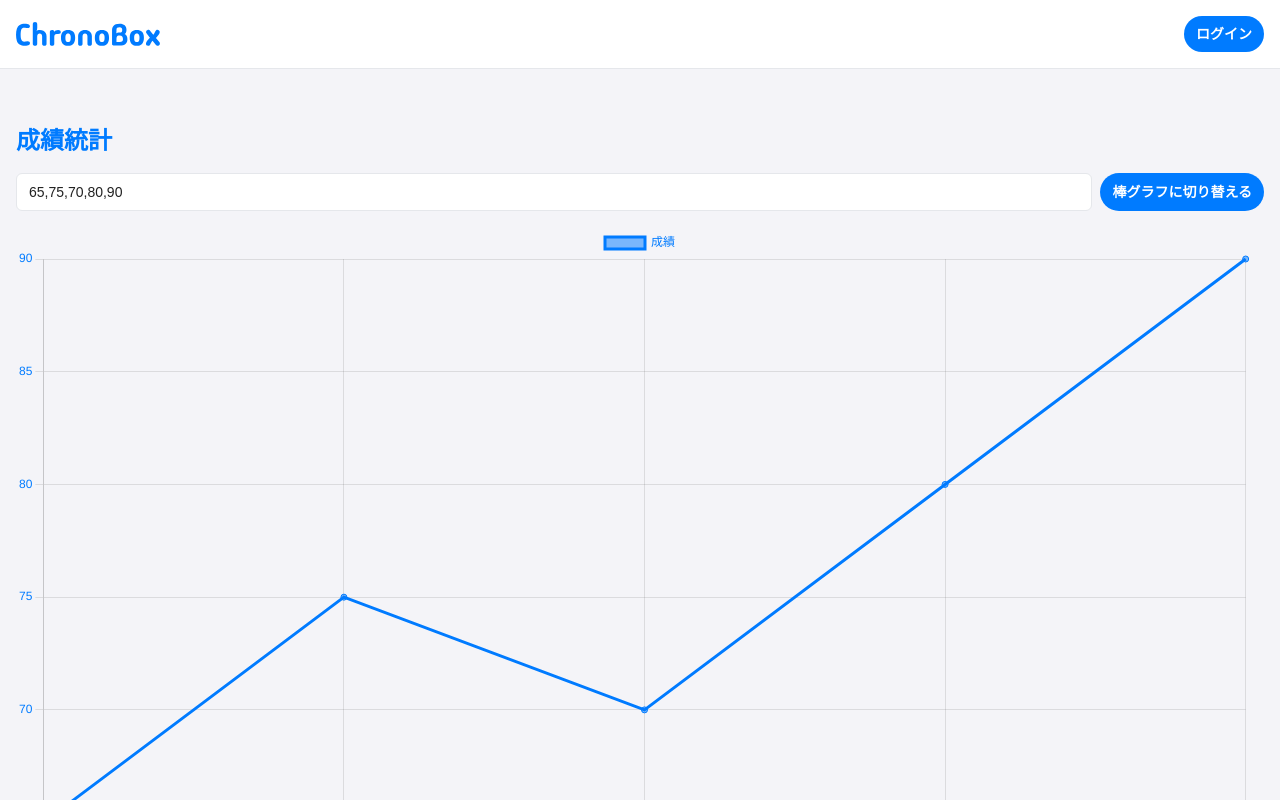
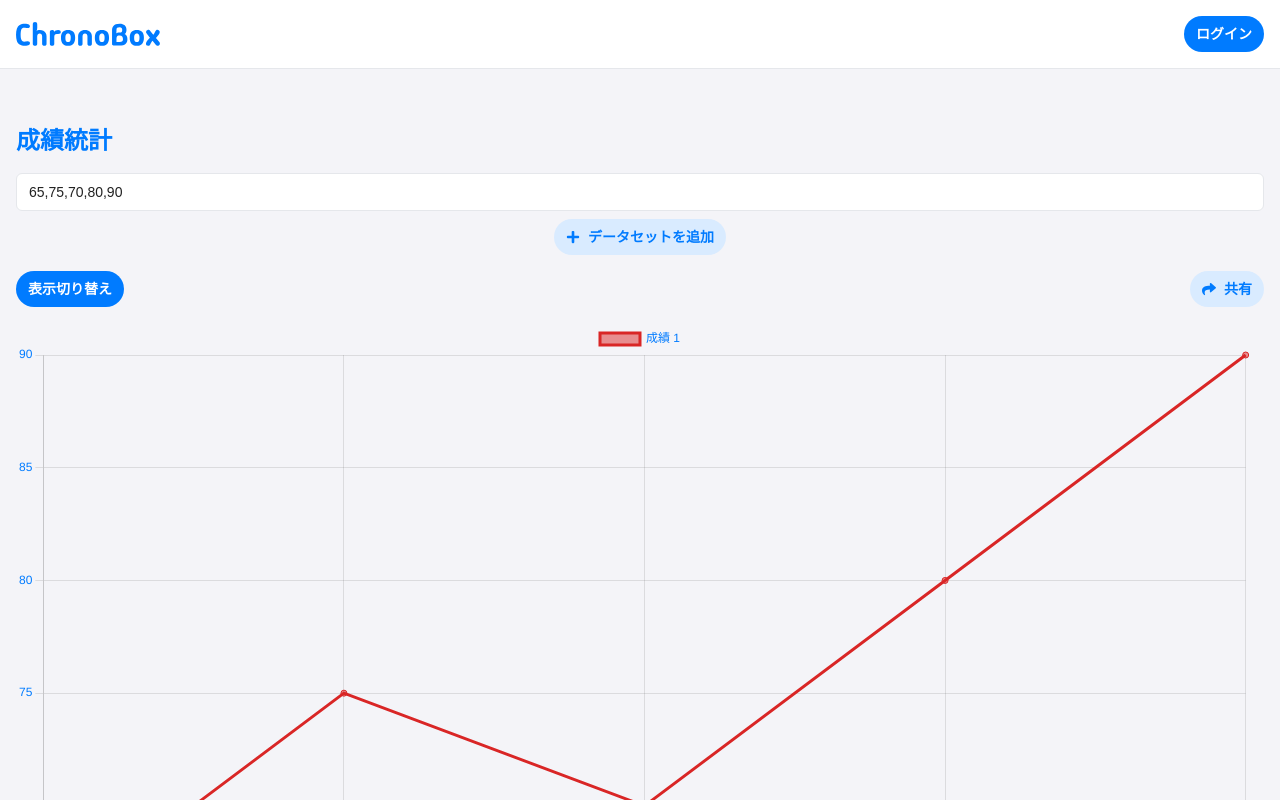
Before and after one commit to scoof-it/chronobox, a Next.js app: page /tools/chart in a window 1280 px wide. Shown: the top 800 px of the page. Built offline with nearby package versions, Linux system fonts and the light colour scheme; no server answers.

Commit message:
Update chart

```diff
--- a/src/app/tools/chart/page.tsx
+++ b/src/app/tools/chart/page.tsx
@@ -3,10 +3,12 @@ import Footer from "@/components/Footer";
 import Header from "@/components/Header";
 import Layout from "@/components/Layout";
 import { Line, Bar } from 'react-chartjs-2';
-import { useState } from 'react';
+import { useState, useEffect } from 'react';
+import { useSearchParams } from 'next/navigation'; // useSearchParams のみをインポート
 import { Chart as ChartJS, CategoryScale, LinearScale, BarElement, PointElement, LineElement, Title, Tooltip, Legend } from 'chart.js';
 import Input from "@/components/ui/Input";
 import Button from "@/components/ui/Button";
+import { FaPlus, FaShare } from "react-icons/fa";
 
 ChartJS.register(
   CategoryScale,
@@ -20,26 +22,35 @@ ChartJS.register(
 );
 
 export default function Chart() {
-    // 初期データ
-    const [scores, setScores] = useState([65, 75, 70, 80, 90]); // 初期の点数データ
-    const [inputValues, setInputValues] = useState(scores.join(',')); // 初期入力値
-    const [isBarChart, setIsBarChart] = useState(false); // グラフのタイプ管理
+    const searchParams = useSearchParams();
+
+    // クエリパラメータからデータセットを読み取る
+    useEffect(() => {
+        const datasetParam = searchParams.get('dataset');
+        if (datasetParam) {
+            const datasets = datasetParam.split('|').map((set) => set.split(',').map(Number));
+            setScoresList(datasets);
+            setInputValuesList(datasets.map((set) => set.join(',')));
+        }
+    }, [searchParams]);
+
+    const [scoresList, setScoresList] = useState<number[][]>([[65, 75, 70, 80, 90]]);
+    const [inputValuesList, setInputValuesList] = useState<string[]>(['65,75,70,80,90']);
+    const [isBarChart, setIsBarChart] = useState(false);
 
     // X軸ラベルを点数の数に応じて動的に生成
-    const labels = scores.map((_, index) => `試験${index + 1}`);
+    const labels = scoresList[0]?.map((_, index) => `試験${index + 1}`);
 
     // グラフに表示するデータ
     const data = {
-        labels: labels, // X軸のラベル
-        datasets: [
-            {
-                label: '成績',
+        labels: labels,
+        datasets: scoresList.map((scores, index) => ({
+            label: `成績 ${index + 1}`,
             data: scores,
-                borderColor: '#007bff',
-                backgroundColor: 'rgba(0, 123, 255, .5)',
+            borderColor: `hsl(${index * 60}, 70%, 50%)`,
+            backgroundColor: `hsla(${index * 60}, 70%, 50%, 0.5)`,
             fill: true,
-            },
-        ],
+        })),
     };
 
     const options = {
@@ -48,38 +59,56 @@ export default function Chart() {
             legend: {
                 position: 'top' as const,
                 labels: {
-                    color: '#007bff', // primaryテキストカラー
+                    color: '#007bff',
                 },
             },
         },
         scales: {
             x: {
                 ticks: {
-                    color: '#007bff', // primaryテキストカラー
+                    color: '#007bff',
                 },
             },
             y: {
                 ticks: {
-                    color: '#007bff', // primaryテキストカラー
+                    color: '#007bff',
                 },
             },
         },
     };
 
-    // ユーザーが入力した点数をグラフに反映
-    const handleInputChange = (e: React.ChangeEvent<HTMLInputElement>) => {
+    // ユーザーが入力した点数を各データセットに反映
+    const handleInputChange = (e: React.ChangeEvent<HTMLInputElement>, index: number) => {
         const value = e.target.value;
-        setInputValues(value);
+        const newInputValuesList = [...inputValuesList];
+        newInputValuesList[index] = value;
+        setInputValuesList(newInputValuesList);
 
-        const newScores = value.split(',').map(Number); // コンマで区切って数値に変換
-        if (newScores.every(score => !isNaN(score))) { // 全ての値が数値なら反映
-            setScores(newScores);
+        const newScores = value.split(',').map(Number);
+        if (newScores.every(score => !isNaN(score))) {
+            const newScoresList = [...scoresList];
+            newScoresList[index] = newScores;
+            setScoresList(newScoresList);
         }
+    };
+
+    // 新しいデータセットを追加する関数
+    const addNewDataset = () => {
+        setScoresList([...scoresList, [0, 0, 0, 0, 0]]);
+        setInputValuesList([...inputValuesList, '0,0,0,0,0']);
     };
 
     // グラフタイプを切り替える関数
     const toggleChartType = () => {
         setIsBarChart(prev => !prev);
+    };
+
+    // データセットをURLに変換して共有リンクを生成する関数
+    const shareDataset = () => {
+        const datasetParam = scoresList.map((scores) => scores.join(',')).join('|'); // データセットをクエリ用に変換
+        const url = `${window.location.origin}/tools/chart?dataset=${encodeURIComponent(datasetParam)}`;
+        navigator.clipboard.writeText(url); // クリップボードにコピー
+        alert('共有リンクがクリップボードにコピーされました！');
     };
 
     return (
@@ -88,17 +117,31 @@ export default function Chart() {
             <Layout>
                 <div className="p-4 space-y-4">
                     <h2 className="text-primary text-2xl font-bold">成績統計</h2>
-                    <div className="md:flex">
+                    <div className="space-y-2">
+                        {scoresList.map((_, index) => (
+                            <div key={index} className="space-y-2">
                                 <Input
                                     type="text"
-                            value={inputValues}
-                            onChange={handleInputChange}
-                            placeholder="カンマ区切りで点数を入力"
+                                    value={inputValuesList[index]}
+                                    onChange={(e) => handleInputChange(e, index)}
+                                    placeholder={`データセット${index + 1}の点数をカンマ区切りで入力`}
                                     size="small"
                                     className="w-full"
                                 />
-                        <Button onClick={toggleChartType} size="small" className="whitespace-nowrap w-full md:w-auto mt-2 md:mt-0 md:ml-2">
-                            {isBarChart ? '線グラフに切り替える' : '棒グラフに切り替える'}
+                            </div>
+                        ))}
+                        <div className="flex justify-center">
+                            <Button variant="secondary" size="small" onClick={addNewDataset} leftIcon={<FaPlus />}>
+                                データセットを追加
+                            </Button>
+                        </div>
+                    </div>
+                    <div className="flex justify-between space-x-2">
+                        <Button onClick={toggleChartType} size="small">
+                            表示切り替え
+                        </Button>
+                        <Button variant="secondary" onClick={shareDataset} leftIcon={<FaShare />} size="small">
+                            共有
                         </Button>
                     </div>
                     {/* グラフ表示の切り替え */}
--- a/src/app/tools/page.tsx
+++ b/src/app/tools/page.tsx
@@ -4,6 +4,7 @@ import Header from "@/components/Header";
 import Layout from "@/components/Layout";
 import Link from "next/link";
 import { FaCalculator, FaChartArea } from "react-icons/fa";
+import { FiTool } from "react-icons/fi";
 
 interface Tool {
   href: string;
@@ -32,6 +33,9 @@ export default function Tools() {
     <div>
       <Header />
       <Layout>
+        <div className="flex flex-col items-center mb-10">
+          <h1 className="flex items-center text-[32px] text-primary font-bold gap-2"><FiTool />ツール</h1>
+        </div>
         <div className="grid grid-cols-1 md:grid-cols-2 gap-5">
           {tools.map((tool, index) => (
             <Link href={tool.href} key={index}>
--- a/src/components/Header.tsx
+++ b/src/components/Header.tsx
@@ -46,7 +46,7 @@ export default function Header() {
     };
 
     return (
-        <div className="bg-white flex items-center p-4 border-b">
+        <div className="bg-white flex items-center p-4 border-b h-[69px]">
             <Link href="/" className="w-36">
                 <Image src="/logotype.svg" alt="ChronoBox" width={100} height={100} className="w-full" />
             </Link>
@@ -104,7 +104,7 @@ export default function Header() {
                                     </Link>
                                     <hr className="my-2" />
                                     <li
-                                        className="px-4 py-2 hover:bg-gray-50 cursor-pointer flex items-center"
+                                        className="px-4 py-2 hover:bg-gray-100 cursor-pointer flex items-center"
                                         onClick={() => signOut(auth)}
                                     >
                                         <FiLogOut className="opacity-40 mr-2" />
--- a/src/components/Layout.tsx
+++ b/src/components/Layout.tsx
@@ -6,7 +6,7 @@ interface LayoutProps {
 
 const Layout: React.FC<LayoutProps> = ({ children }) => {
   return (
-    <div className="mt-10 md:container mx-5 md:mx-auto">
+    <div className="mt-10 mx-5 md:container md:mx-auto">
       {children}
     </div>
   );
```
Lines whose indentation alone changed are shown as unchanged.
